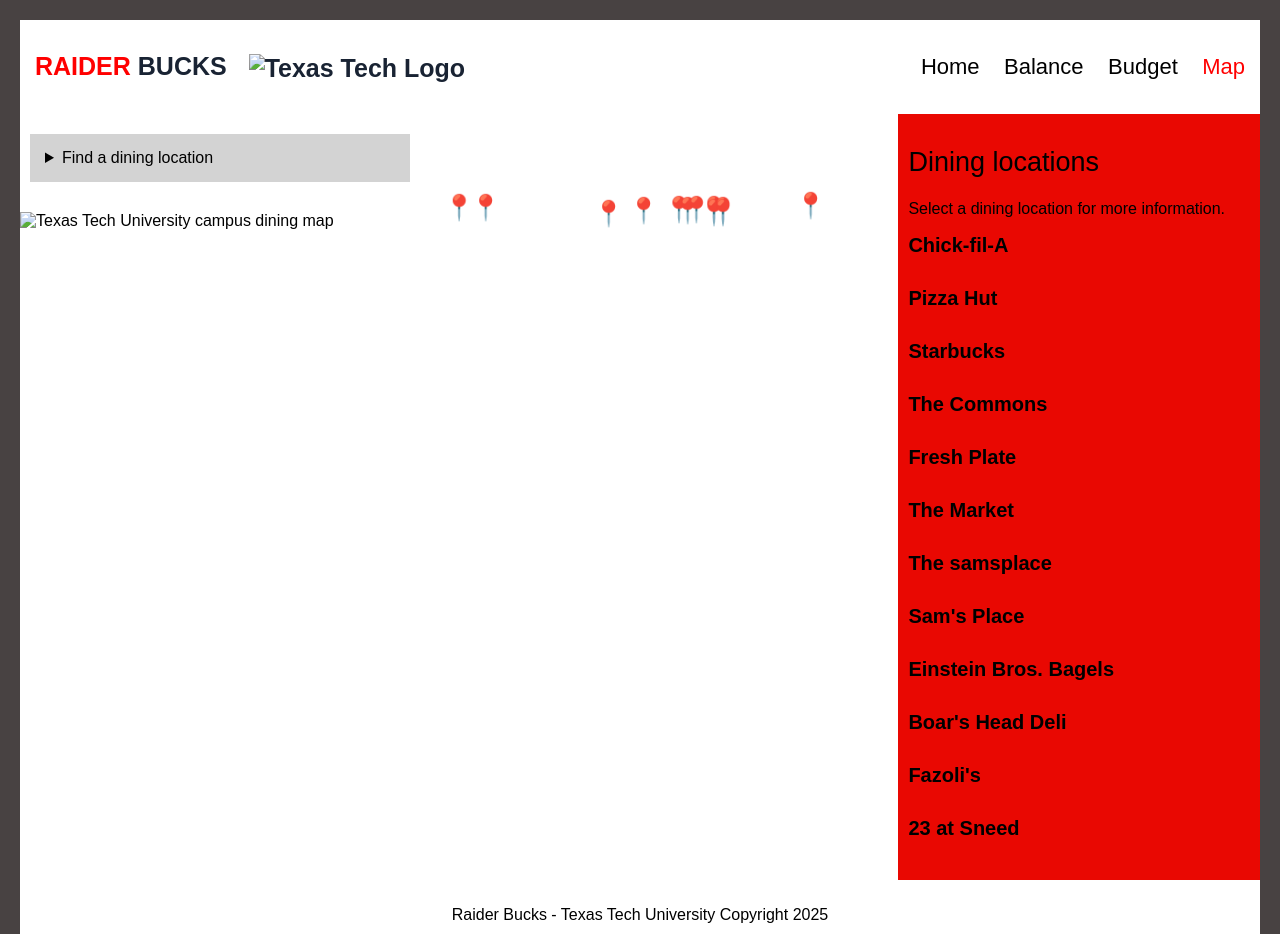
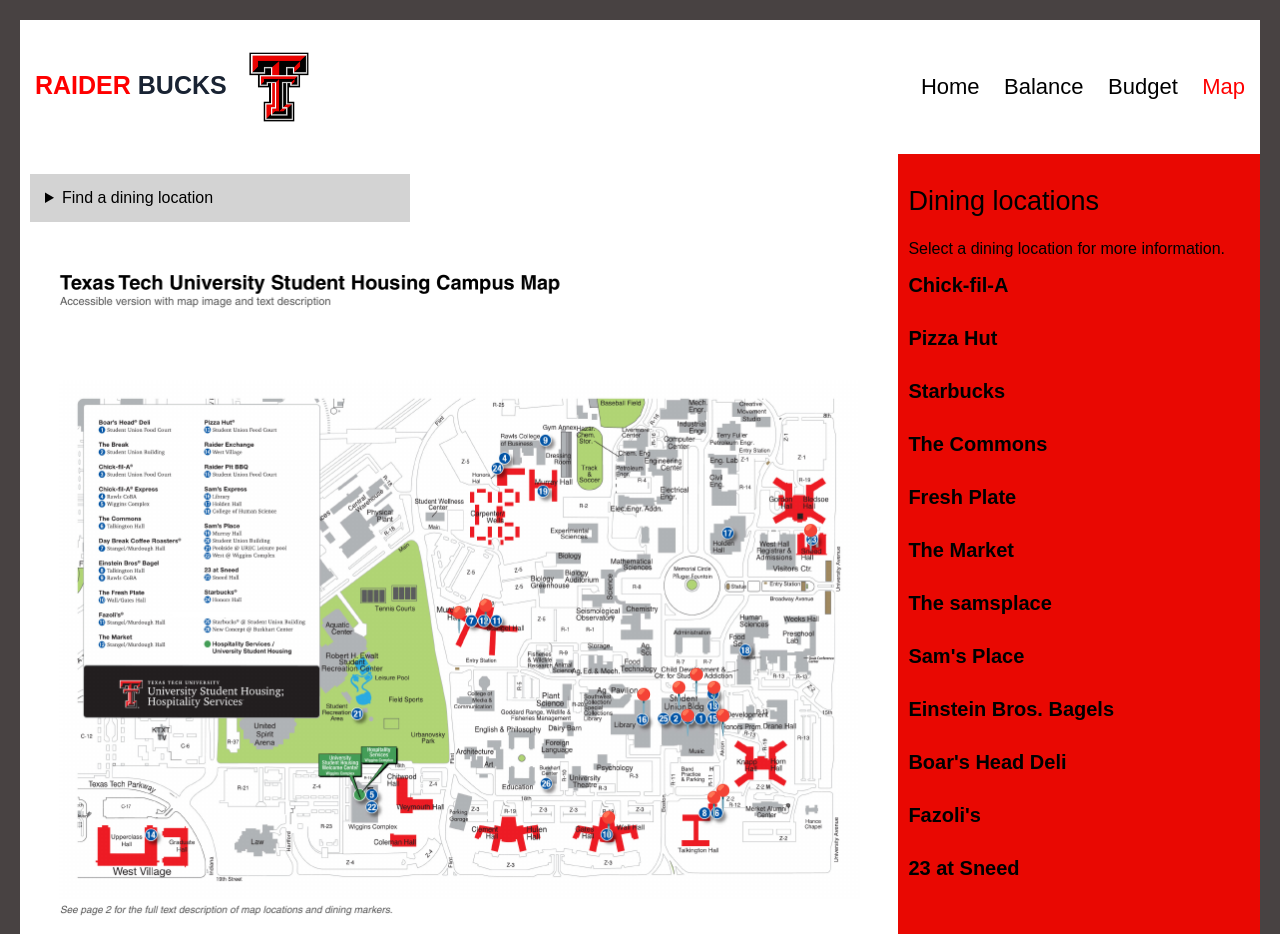
Before and after one commit to Ashie2607/Raider_Bucks_2, a plain HTML site: page map-page.html in a window 1280 px wide. Shown: the top 934 px of the page. Drawn offline with Linux system fonts and the light colour scheme.

Commit message:
fixed issues

```diff
--- a/map-page.html
+++ b/map-page.html
@@ -15,7 +15,7 @@
 
     <header>
         <h1><span>RAIDER</span> BUCKS
-        <img src="ttu-logo (2).png" alt="Texas Tech Logo" class="logo">
+        <img src="images/logo.png" alt="Texas Tech Logo" class="logo">
         </h1>
 
 
@@ -51,7 +51,7 @@
 
           <div class="map-container">
 
-    <img src="campus-map.png"
+    <img src="images/campus-map.png"
          alt="Texas Tech University campus dining map">
 
     <a href="#chickfila" class="pin chickfila">📍</a>
```
Also changed, not shown: index.html (+4 -2 lines), images/campus-map.png (added), 1 other file.
